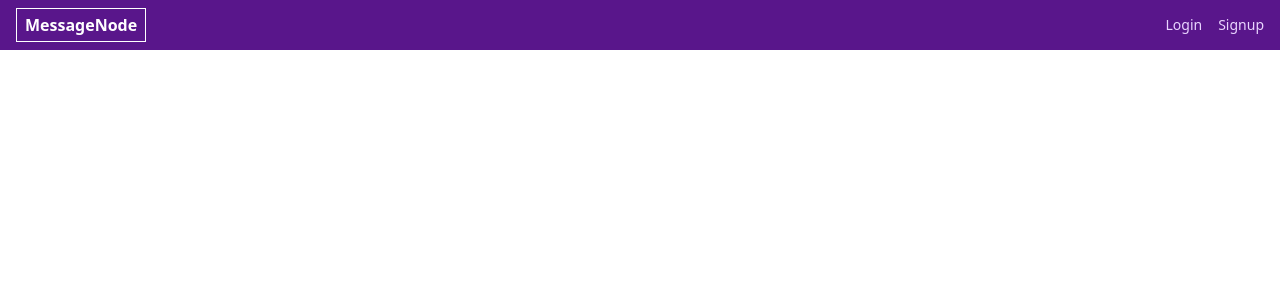
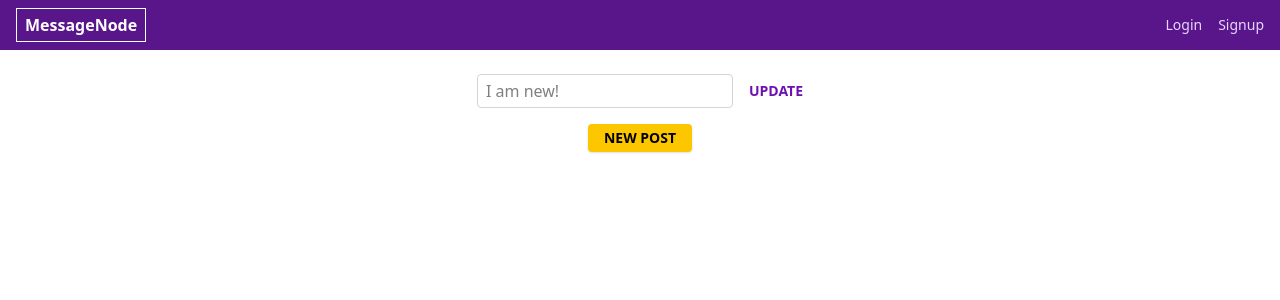
Before and after one commit to fawalDev/clientApp, a React (Vite) app: page / in a window 1280 px wide. Shown: the top 300 px of the page. Built offline with nearby package versions, Linux system fonts and the light colour scheme.

Commit message:
init PostPage

```diff
--- a/src/App.tsx
+++ b/src/App.tsx
@@ -3,7 +3,7 @@ import Root from './pages/Root'
 import ErrorPage from './pages/ErrorPage'
 import { lazy, Suspense } from 'react'
 
-
+const Post = lazy(() => import('./pages/Post'))
 const Login = lazy(() => import('./pages/authen/Login'))
 const Signup = lazy(() => import('./pages/authen/Signup'))
 
@@ -14,13 +14,18 @@ const router = createBrowserRouter([
     errorElement: <ErrorPage />,
     children: [
       {
+        index: true,
+        element: <Suspense fallback={<div>Loading...</div>}><Post /></Suspense>
+      },
+      {
         path: '/login',
         element: <Suspense fallback={<div>Loading...</div>}><Login /></Suspense>
       },
-        {
-          path: '/signup',
-          element: <Suspense fallback={<div>Loading...</div>}><Signup /></Suspense>
-        }
+      {
+        path: '/signup',
+        element: <Suspense fallback={<div>Loading...</div>}><Signup /></Suspense>
+      },
+
     ]
   }
 ])
--- /dev/null
+++ b/src/components/Button.tsx
@@ -0,0 +1,11 @@
+import type { PropsWithChildren } from "react";
+
+export default function Button(props: PropsWithChildren) {
+    return (
+        <button
+            // onClick={onClick}
+            className="bg-yellow-400 hover:bg-yellow-500 text-sm font-semibold py-1 px-4 rounded shadow"
+        >        {props.children}
+        </button>
+    )
+}
--- /dev/null
+++ b/src/pages/Post/comps/postForm.tsx
@@ -0,0 +1,24 @@
+import useTwoWayBinding from "../../../hooks/useTwoWayBinding";
+
+export default function PostForm() {
+    const [value, onChangeValue] = useTwoWayBinding('');
+
+    const handleSubmit = (e: React.FormEvent<HTMLFormElement>) => {
+        e.preventDefault();
+        //
+    }
+    return (
+        <form onSubmit={handleSubmit} className="flex items-center gap-4 justify-center my-4" >
+            <input
+                type="text"
+                value={value}
+                onChange={onChangeValue}
+                className="border border-gray-300 rounded px-2 py-1 w-64"
+                placeholder="I am new!"
+            />
+            <button className="text-purple-800 text-sm font-semibold"            >
+                UPDATE
+            </button>
+        </form >
+    );
+}
--- /dev/null
+++ b/src/pages/Post/comps/postList.tsx
@@ -0,0 +1,16 @@
+type props = {
+    postList: []
+}
+
+export default function PostList({ postList }: props) {
+    return (
+        <div className="flex flex-col gap-3  mt-8">
+            {postList.map((post: any) => (
+                <span key={post.id}>
+                    { post.content}
+                </span>
+            ))}
+        </div>
+    )
+
+}
--- /dev/null
+++ b/src/pages/Post/index.tsx
@@ -0,0 +1,14 @@
+import Button from "../../components/Button"
+import PostForm from "./comps/postForm"
+
+export default function PostPage() {
+    return (
+        <div className="flex flex-col items-center justify-center my-2">
+
+            <PostForm />
+            <Button>NEW POST</Button>
+
+        </div>
+    )
+
+}
```
